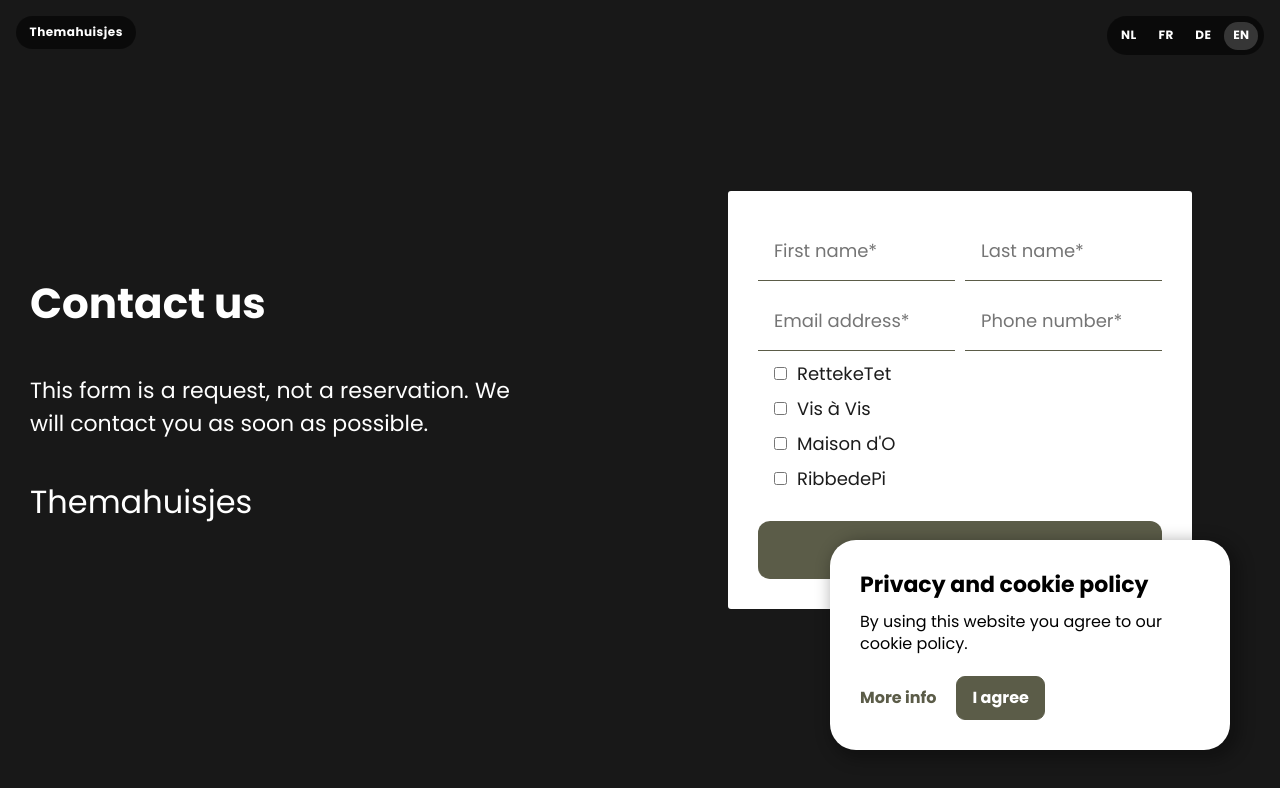
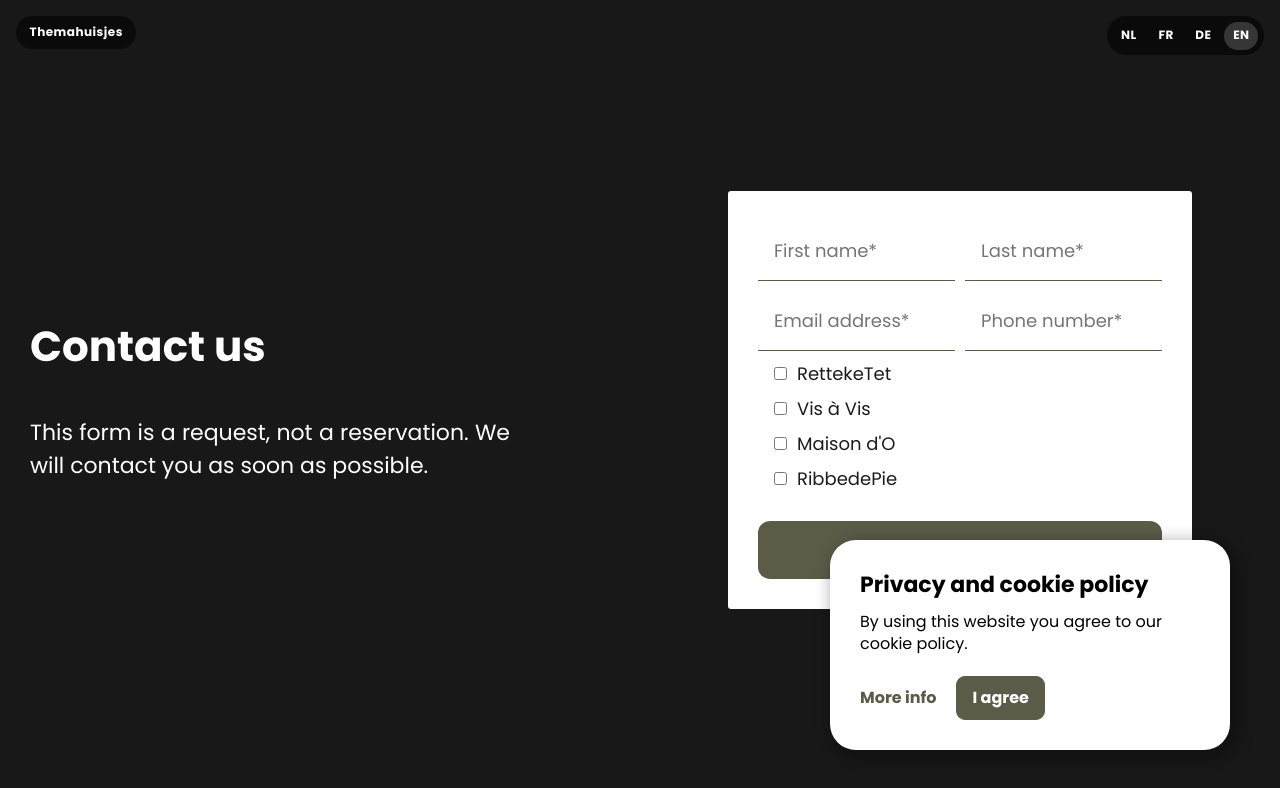
Before and after one commit to K1NGAARON/themahuisjes, a Next.js app: page /en/contact in a window 1280 px wide. Shown: the top 788 px of the page. Built offline with nearby package versions, Linux system fonts and the light colour scheme.

Commit message:
adressen toegeveogd en copyright

```diff
--- a/src/app/[locale]/contact/page.tsx
+++ b/src/app/[locale]/contact/page.tsx
@@ -11,7 +11,6 @@ export default async function ContactPage({
   const { locale } = await params;
   setRequestLocale(locale);
   const t = await getTranslations("contact");
-  const tc = await getTranslations("common");
 
   return (
     <div className="section banner contact">
@@ -19,7 +18,6 @@ export default async function ContactPage({
         <div className="col">
           <h1>{t("title")}</h1>
           <p className="contact-note">{t("note")}</p>
-          <p className="legal">{tc("siteName")}</p>
         </div>
         <div className="col">
           <div className="form-wrapper">
--- a/src/data/huisjes.ts
+++ b/src/data/huisjes.ts
@@ -4,6 +4,8 @@ export interface HuisjeFacts {
   slug: HuisjeSlug;
   name: string;
   city: string;
+  addressStreet: string;
+  addressLocality: string;
   beds: string;
   bicycle: boolean;
   garage: boolean;
@@ -25,6 +27,8 @@ export const huisjes: HuisjeFacts[] = [
     slug: "retteketet",
     name: "RettekeTet",
     city: "Nieuwpoort",
+    addressStreet: "Ankerstraat 15",
+    addressLocality: "Nieuwpoort Stad",
     beds: "5 (2 + 2 + 1)",
     bicycle: false,
     garage: false,
@@ -37,6 +41,8 @@ export const huisjes: HuisjeFacts[] = [
     slug: "vis-a-vis",
     name: "Vis à Vis",
     city: "Nieuwpoort",
+    addressStreet: "Hoogstraat 10",
+    addressLocality: "Nieuwpoort Stad",
     beds: "5 (2 + 3)",
     bicycle: true,
     garage: false,
@@ -49,6 +55,8 @@ export const huisjes: HuisjeFacts[] = [
     slug: "maison-d-o",
     name: "Maison d'O",
     city: "Nieuwpoort",
+    addressStreet: "Schipstraat 43",
+    addressLocality: "Nieuwpoort Stad",
     beds: "6 (2 + 2 + 1 + 1)",
     bicycle: false,
     garage: false,
@@ -59,8 +67,10 @@ export const huisjes: HuisjeFacts[] = [
   },
   {
     slug: "ribbedepie",
-    name: "RibbedePi",
+    name: "RibbedePie",
     city: "Hasselt",
+    addressStreet: "Nieuwe Eeuwfeeststraat 22",
+    addressLocality: "Hasselt",
     beds: "4 (2 + 2)",
     bicycle: false,
     garage: false,
--- a/src/messages/de.json
+++ b/src/messages/de.json
@@ -30,8 +30,8 @@
         "description": "Ein als unbewohnbar erklärtes Haus in Nieuwpoort (134 m²), verwandelt in ein unterseeisch thematisches Interieur rund um Wasser und Licht."
       },
       "ribbedepie": {
-        "title": "RibbedePi | Themahuisjes",
-        "description": "RibbedePi in Hasselt (87 m²): eine thematische Wohnung in der Eeuwfeestwijk mit Küchenkiosk und Schreinerarbeiten von Mathijs Huyghebaert und Frits Jeuris."
+        "title": "RibbedePie | Themahuisjes",
+        "description": "RibbedePie in Hasselt (87 m²): eine thematische Wohnung in der Eeuwfeestwijk mit Küchenkiosk und Schreinerarbeiten von Mathijs Huyghebaert und Frits Jeuris."
       }
     }
   },
@@ -52,7 +52,7 @@
     "focusHeading": "Themahuisjes"
   },
   "footer": {
-    "legal": "Themahuisjes"
+    "legal": "themahuisjes von Bart Lens"
   },
   "cookies": {
     "title": "Datenschutz- und Cookie-Richtlinie",
@@ -80,6 +80,7 @@
       "info": "Info",
       "story": "Geschichte",
       "tips": "Tipps",
+      "location": "Standort",
       "rules": "Hausordnung",
       "contact": "Kontakt"
     },
@@ -93,6 +94,9 @@
     "cta": {
       "title": "Interesse an diesem Erlebnis?",
       "button": "Jetzt reservieren"
+    },
+    "location": {
+      "address": "{street}, {locality}"
     },
     "gallery": {
       "prev": "Vorheriges Foto",
--- a/src/messages/en.json
+++ b/src/messages/en.json
@@ -30,8 +30,8 @@
         "description": "A house declared uninhabitable in Nieuwpoort (134 m²), transformed into a submarine-themed interior centred on water and light."
       },
       "ribbedepie": {
-        "title": "RibbedePi | Themahuisjes",
-        "description": "RibbedePi in Hasselt (87 m²): a themed home in the Eeuwfeestwijk with a kitchen kiosk and joinery by Mathijs Huyghebaert and Frits Jeuris."
+        "title": "RibbedePie | Themahuisjes",
+        "description": "RibbedePie in Hasselt (87 m²): a themed home in the Eeuwfeestwijk with a kitchen kiosk and joinery by Mathijs Huyghebaert and Frits Jeuris."
       }
     }
   },
@@ -52,7 +52,7 @@
     "focusHeading": "Themahuisjes"
   },
   "footer": {
-    "legal": "Themahuisjes"
+    "legal": "themahuisjes by Bart Lens"
   },
   "cookies": {
     "title": "Privacy and cookie policy",
@@ -80,6 +80,7 @@
       "info": "Info",
       "story": "Story",
       "tips": "Tips",
+      "location": "Location",
       "rules": "House rules",
       "contact": "Contact"
     },
@@ -93,6 +94,9 @@
     "cta": {
       "title": "Interested in this experience?",
       "button": "Book now"
+    },
+    "location": {
+      "address": "{street}, {locality}"
     },
     "gallery": {
       "prev": "Previous photo",
--- a/src/messages/fr.json
+++ b/src/messages/fr.json
@@ -30,8 +30,8 @@
         "description": "Une maison déclarée inhabitable à Nieuwpoort (134 m²), transformée en intérieur thématique subaquatique autour de l'eau et de la lumière."
       },
       "ribbedepie": {
-        "title": "RibbedePi | Themahuisjes",
-        "description": "RibbedePi à Hasselt (87 m²) : une habitation thématique dans l'Eeuwfeestwijk avec kiosque de cuisine et menuiserie de Mathijs Huyghebaert et Frits Jeuris."
+        "title": "RibbedePie | Themahuisjes",
+        "description": "RibbedePie à Hasselt (87 m²) : une habitation thématique dans l'Eeuwfeestwijk avec kiosque de cuisine et menuiserie de Mathijs Huyghebaert et Frits Jeuris."
       }
     }
   },
@@ -52,7 +52,7 @@
     "focusHeading": "Themahuisjes"
   },
   "footer": {
-    "legal": "Themahuisjes"
+    "legal": "themahuisjes par Bart Lens"
   },
   "cookies": {
     "title": "Politique de confidentialité et de cookies",
@@ -80,6 +80,7 @@
       "info": "Info",
       "story": "Histoire",
       "tips": "Conseils",
+      "location": "Emplacement",
       "rules": "Règlement",
       "contact": "Contact"
     },
@@ -93,6 +94,9 @@
     "cta": {
       "title": "Intéressé par cette expérience ?",
       "button": "Réserver maintenant"
+    },
+    "location": {
+      "address": "{street}, {locality}"
     },
     "gallery": {
       "prev": "Photo précédente",
--- a/src/messages/nl.json
+++ b/src/messages/nl.json
@@ -30,8 +30,8 @@
         "description": "Een onbewoonbaar verklaard huis in Nieuwpoort (134 m²), getransformeerd tot een submarien thematisch interieur rond water en licht."
       },
       "ribbedepie": {
-        "title": "RibbedePi | Themahuisjes",
-        "description": "RibbedePi in Hasselt (87 m²): een thematische woning in de Eeuwfeestwijk met keukenkiosk en schrijnwerk van Mathijs Huyghebaert en Frits Jeuris."
+        "title": "RibbedePie | Themahuisjes",
+        "description": "RibbedePie in Hasselt (87 m²): een thematische woning in de Eeuwfeestwijk met keukenkiosk en schrijnwerk van Mathijs Huyghebaert en Frits Jeuris."
       }
     }
   },
@@ -52,7 +52,7 @@
     "focusHeading": "Themahuisjes"
   },
   "footer": {
-    "legal": "Themahuisjes"
+    "legal": "themahuisjes door Bart Lens"
   },
   "cookies": {
     "title": "Privacy- en cookiebeleid",
@@ -80,6 +80,7 @@
       "info": "Info",
       "story": "Verhaal",
       "tips": "Tips",
+      "location": "Locatie",
       "rules": "Huisreglement",
       "contact": "Contact"
     },
@@ -93,6 +94,9 @@
     "cta": {
       "title": "Interesse in deze ervaring?",
       "button": "Reserveer nu"
+    },
+    "location": {
+      "address": "{street} te {locality}"
     },
     "gallery": {
       "prev": "Vorige foto",
--- a/src/styles/contact.css
+++ b/src/styles/contact.css
@@ -23,10 +23,8 @@
     padding: 0 30px;
 }
 
-.banner.contact .legal {
-    color: var(--white);
-    font-size: var(--text-xl);
-    margin-top: 20px;
+.banner.contact .row h1 {
+    text-align: left;
 }
 
 .banner.contact .contact-note {
```
Also changed, not shown: src/components/HuisjePage.tsx (+15 -0 lines).
